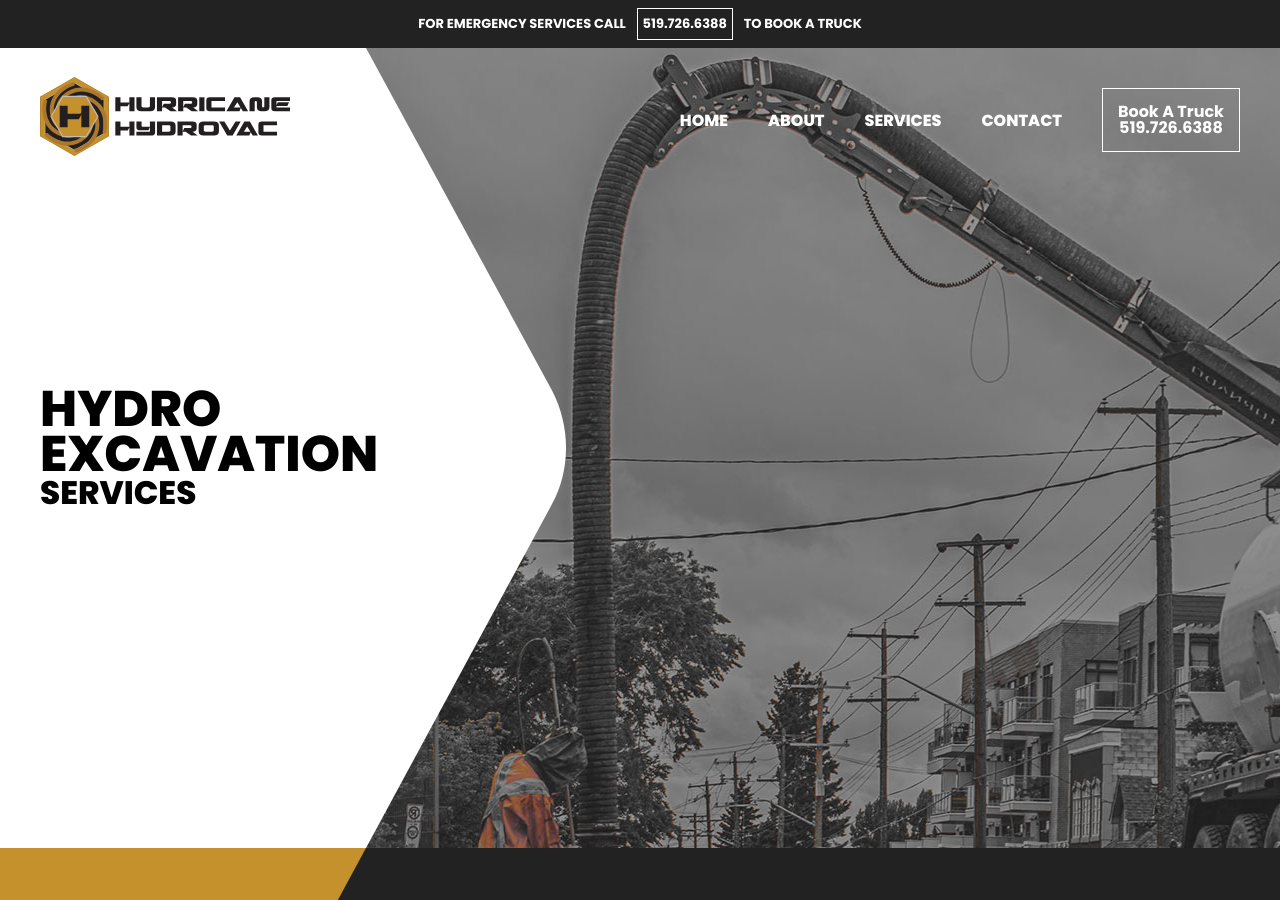
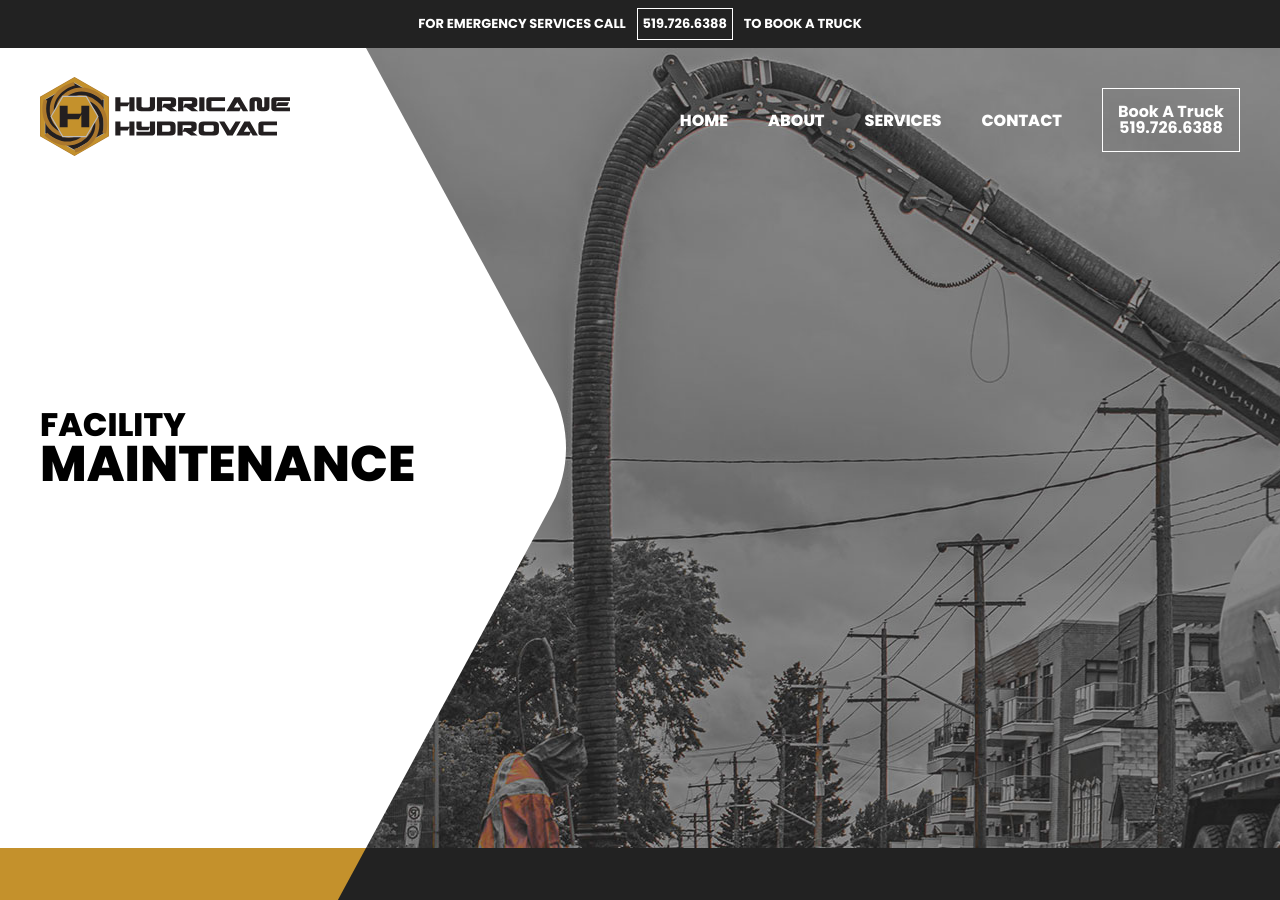
Before and after one commit to Pure-Ind/Hurricane-Hydrovac, a Jekyll site: the page built from services/maintenance.md, in a window 1280 px wide and 900 px high. Built offline with Jekyll 4.4.1, drawn with Linux system fonts in a browser that asks for light colours; comment, search, counter and statistics services are not loaded.

Commit message:
mobile fixes

```diff
--- a/_layouts/about.html
+++ b/_layouts/about.html
@@ -150,7 +150,7 @@
   </div>
   <div class="flex-half">
       <div class="flex-half-item flex-center-vertical">
-        <div class="content padding-100-sides mobile-padding-section" data-aos="fade-up">
+        <div class="content padding-100-all mobile-padding-section" data-aos="fade-up">
           <h4 class="heading-sub">The Fleet</h4>
           <h2 class="heading-main">Our <span class="outline-text">Trucks</span></h2>
           <p class="margin-top-50">Our Windsor and London teams are equipped with top of the line hydro vac, dryvac and combination units along with all the supporting equipment required for restoration, and sewer maintenance.  We also have access to our sister companies fleet, Hurricane SMS, as required. We’re equipped and experienced to handle any size project.  </p>
--- a/_layouts/maintenance.html
+++ b/_layouts/maintenance.html
@@ -10,7 +10,7 @@
     <div class="hero hero-inner">
       <div class="hero-large-hexagon">
         <div class="hero-large-hexagon-content">
-          <h1>Hydro Excavation<span class="top-text">Services</span></h1>
+          <h1><span class="top-text">Facility </span>Maintenance</h1>
         </div>
         <div class="hero-large-hexagon-side">
           <svg xmlns="http://www.w3.org/2000/svg" preserveAspectRatio="none" width="100%" height="100%" viewBox="0 0 282.12 1000"><defs><style>.cls-1{fill:#fff;}</style></defs><title>Asset 3</title><g id="Layer_2" data-name="Layer 2"><g id="Layer_1-2" data-name="Layer 1"><path class="cls-1" d="M262.57,428.31,0,0V1000L262.57,569.83C288.64,527,288.64,473,262.57,428.31Z"/></g></g></svg>
--- a/_layouts/services.html
+++ b/_layouts/services.html
@@ -90,7 +90,7 @@
   {%- include book-now.html -%}
   <div class="flex-half">
         <div class="flex-half-item flex-center-vertical">
-          <div class="content padding-100-sides" data-aos="fade-up">
+          <div class="content padding-100-all" data-aos="fade-up">
             <h4 class="heading-sub">The Fleet</h4>
             <h2 class="heading-main">Our <span class="outline-text">Trucks</span></h2>
             <p class="margin-top-50">Our Windsor and London teams are equipped with top of the line hydro vac, dryvac and combination units along with all the supporting equipment required for restoration, and sewer maintenance.  We also have access to our sister companies fleet, Hurricane SMS, as required. We’re equipped and experienced to handle any size project.  </p>
```
